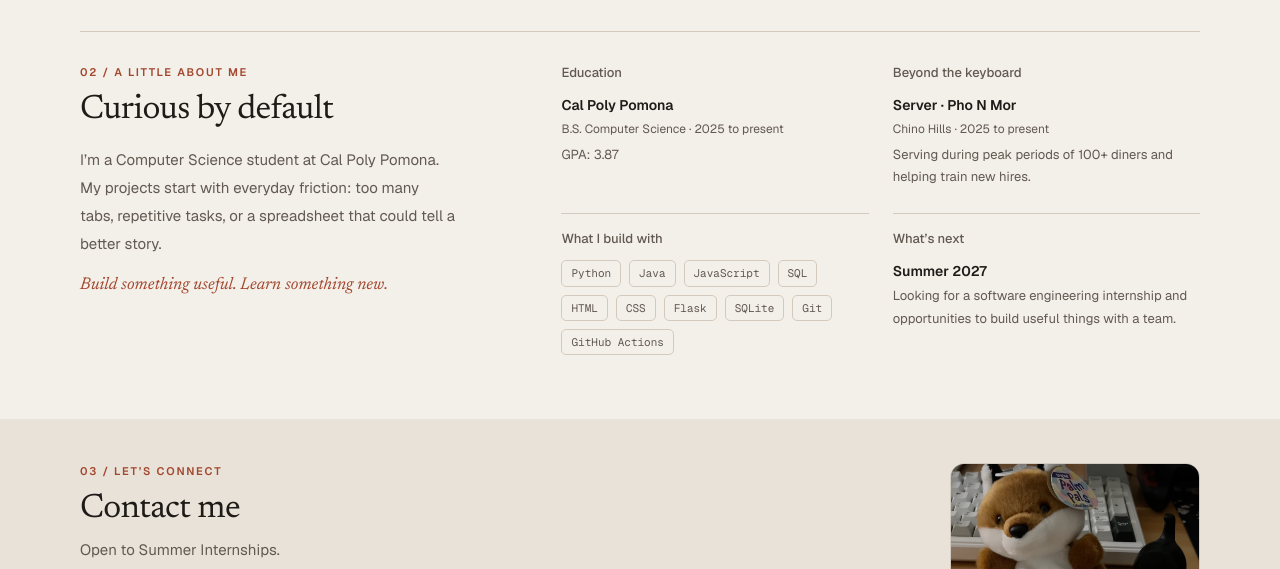
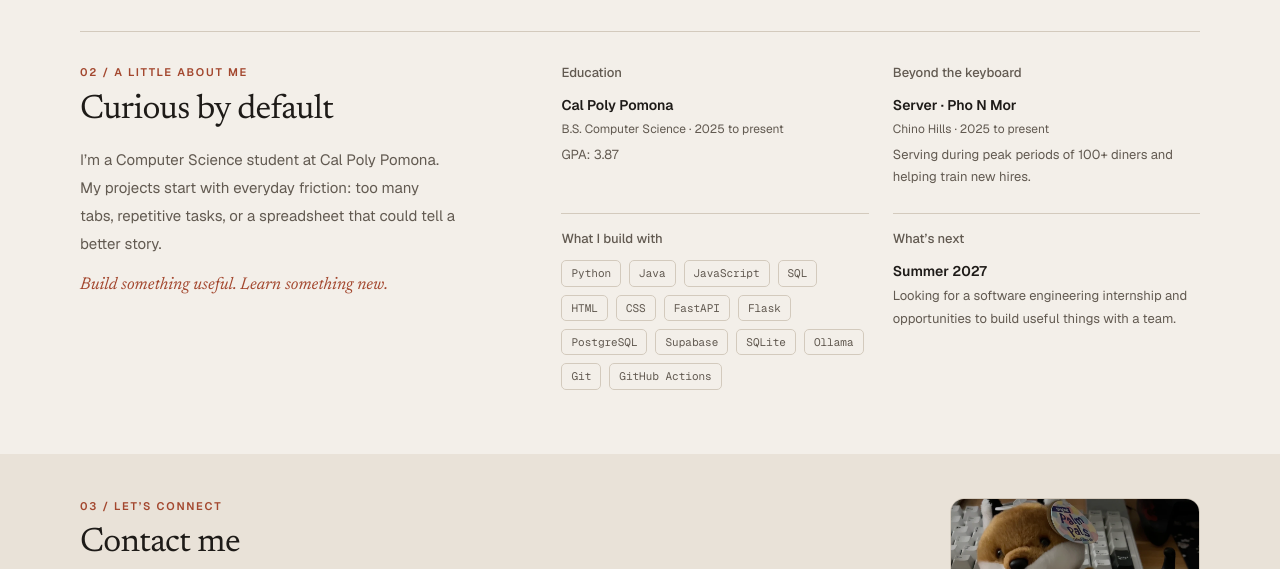
Before and after one commit to stjp777/stjp777.github.io, a plain HTML site: page index.html in a window 1280 px wide. Shown: the part 2191-2760 px from the top of the page. Drawn offline with Linux system fonts and the light colour scheme.

Commit message:
Add FastAPI, PostgreSQL, Supabase and Ollama to skills, grouped by type

```diff
--- a/index.html
+++ b/index.html
@@ -291,7 +291,7 @@
         <div class="fact reveal">
           <h3>What I build with</h3>
           <ul class="stack" translate="no" aria-label="Skills">
-            <li>Python</li><li>Java</li><li>JavaScript</li><li>SQL</li><li>HTML</li><li>CSS</li><li>Flask</li><li>SQLite</li><li>Git</li><li>GitHub Actions</li>
+            <li>Python</li><li>Java</li><li>JavaScript</li><li>SQL</li><li>HTML</li><li>CSS</li><li>FastAPI</li><li>Flask</li><li>PostgreSQL</li><li>Supabase</li><li>SQLite</li><li>Ollama</li><li>Git</li><li>GitHub Actions</li>
           </ul>
         </div>
         <div class="fact reveal">
```
